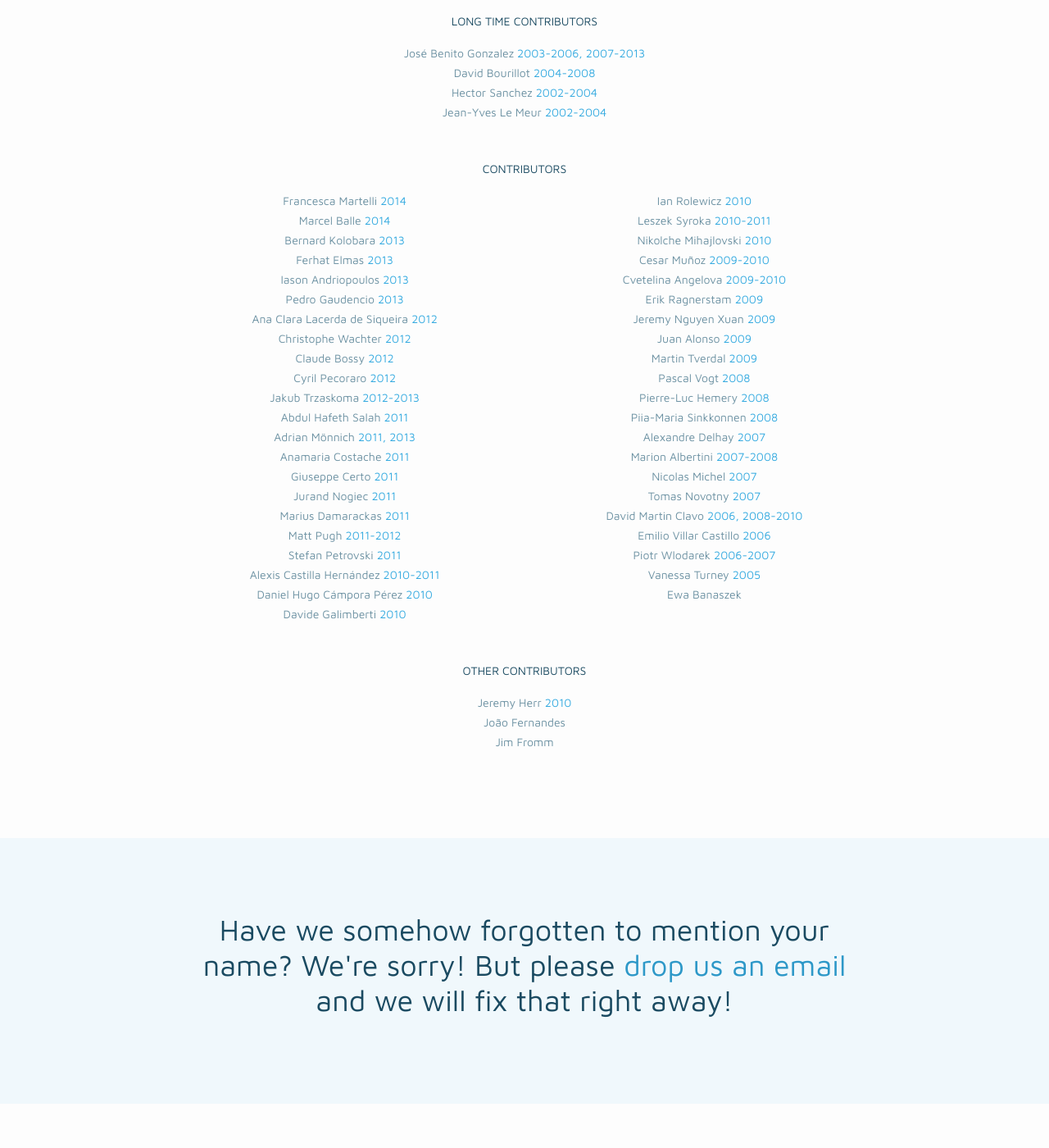
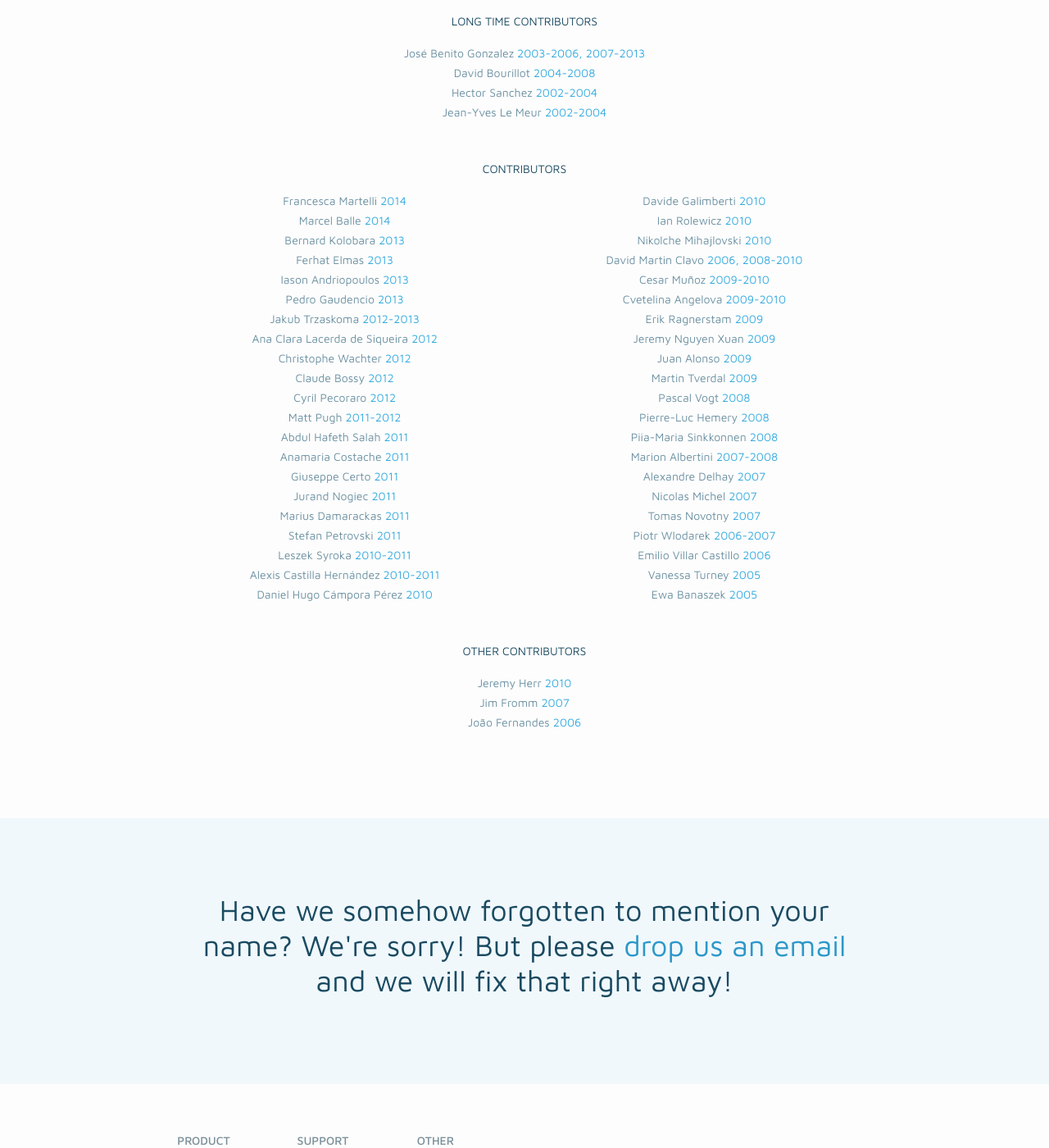
Before and after one commit to indico/indico.github.io, a Jekyll site: the page built from about_us.md, in a window 1280 px wide and 1400 px high, scrolled down 1561 px. Shown: the whole window at 82% size. Built offline with Jekyll 4.4.1, drawn with Linux system fonts in a browser that asks for light colours; nearby versions of some CDN libraries.

Commit message:
Reorganized contributors, added some dates

```diff
--- a/_layouts/about_us.html
+++ b/_layouts/about_us.html
@@ -112,9 +112,6 @@
                             <div class="row">
                                 <div class="col-sm-6">
                                     <ul class="contr-list-names">
-
-
-
                                         <li>
                                             <span class="contr-list-names-name">Francesca Martelli</span>
                                             <span class="contr-list-names-date">2014</span>
@@ -140,6 +137,10 @@
                                             <span class="contr-list-names-date">2013</span>
                                         </li>
                                         <li>
+                                            <span class="contr-list-names-name">Jakub Trzaskoma</span>
+                                            <span class="contr-list-names-date">2012-2013</span>
+                                        </li>
+                                        <li>
                                             <span class="contr-list-names-name">Ana Clara Lacerda de Siqueira</span>
                                             <span class="contr-list-names-date">2012</span>
                                         </li>
@@ -156,16 +157,12 @@
                                             <span class="contr-list-names-date">2012</span>
                                         </li>
                                         <li>
-                                            <span class="contr-list-names-name">Jakub Trzaskoma</span>
-                                            <span class="contr-list-names-date">2012-2013</span>
+                                            <span class="contr-list-names-name">Matt Pugh</span>
+                                            <span class="contr-list-names-date">2011-2012</span>
                                         </li>
                                         <li>
                                             <span class="contr-list-names-name">Abdul Hafeth Salah</span>
                                             <span class="contr-list-names-date">2011</span>
-                                        </li>
-                                        <li>
-                                            <span class="contr-list-names-name">Adrian Mönnich</span>
-                                            <span class="contr-list-names-date">2011, 2013</span>
                                         </li>
                                         <li>
                                             <span class="contr-list-names-name">Anamaria Costache</span>
@@ -184,12 +181,12 @@
                                             <span class="contr-list-names-date">2011</span>
                                         </li>
                                         <li>
-                                            <span class="contr-list-names-name">Matt Pugh</span>
-                                            <span class="contr-list-names-date">2011-2012</span>
+                                            <span class="contr-list-names-name">Stefan Petrovski</span>
+                                            <span class="contr-list-names-date">2011</span>
                                         </li>
                                         <li>
-                                            <span class="contr-list-names-name">Stefan Petrovski</span>
-                                            <span class="contr-list-names-date">2011</span>
+                                            <span class="contr-list-names-name">Leszek Syroka</span>
+                                            <span class="contr-list-names-date">2010-2011</span>
                                         </li>
                                         <li>
                                             <span class="contr-list-names-name">Alexis Castilla Hernández</span>
@@ -198,26 +195,25 @@
                                             <span class="contr-list-names-name">Daniel Hugo Cámpora Pérez</span>
                                             <span class="contr-list-names-date">2010</span>
                                         </li>
-                                        <li>
-                                            <span class="contr-list-names-name">Davide Galimberti</span>
-                                            <span class="contr-list-names-date">2010</span>
-                                        </li>
-                                        </li>
                                     </ul>
                                 </div>
                                 <div class="col-sm-6">
                                     <ul class="contr-list-names">
                                         <li>
+                                            <span class="contr-list-names-name">Davide Galimberti</span>
+                                            <span class="contr-list-names-date">2010</span>
+                                        </li>
+                                        <li>
                                             <span class="contr-list-names-name">Ian Rolewicz</span>
                                             <span class="contr-list-names-date">2010</span>
                                         </li>
                                         <li>
-                                            <span class="contr-list-names-name">Leszek Syroka</span>
-                                            <span class="contr-list-names-date">2010-2011</span>
+                                            <span class="contr-list-names-name">Nikolche Mihajlovski</span>
+                                            <span class="contr-list-names-date">2010</span>
                                         </li>
                                         <li>
-                                            <span class="contr-list-names-name">Nikolche Mihajlovski</span>
-                                            <span class="contr-list-names-date">2010</span>
+                                            <span class="contr-list-names-name">David Martin Clavo</span>
+                                            <span class="contr-list-names-date">2006, 2008-2010</span>
                                         </li>
                                         <li>
                                             <span class="contr-list-names-name">Cesar Muñoz</span>
@@ -256,12 +252,12 @@
                                             <span class="contr-list-names-date">2008</span>
                                         </li>
                                         <li>
+                                            <span class="contr-list-names-name">Marion Albertini</span>
+                                            <span class="contr-list-names-date">2007-2008</span>
+                                        </li>
+                                        <li>
                                             <span class="contr-list-names-name">Alexandre Delhay</span>
                                             <span class="contr-list-names-date">2007</span>
-                                        </li>
-                                        <li>
-                                            <span class="contr-list-names-name">Marion Albertini</span>
-                                            <span class="contr-list-names-date">2007-2008</span>
                                         </li>
                                         <li>
                                             <span class="contr-list-names-name">Nicolas Michel</span>
@@ -272,16 +268,12 @@
                                             <span class="contr-list-names-date">2007</span>
                                         </li>
                                         <li>
-                                            <span class="contr-list-names-name">David Martin Clavo</span>
-                                            <span class="contr-list-names-date">2006, 2008-2010</span>
+                                            <span class="contr-list-names-name">Piotr Wlodarek</span>
+                                            <span class="contr-list-names-date">2006-2007</span>
                                         </li>
                                         <li>
                                             <span class="contr-list-names-name">Emilio Villar Castillo</span>
                                             <span class="contr-list-names-date">2006</span>
-                                        </li>
-                                        <li>
-                                            <span class="contr-list-names-name">Piotr Wlodarek</span>
-                                            <span class="contr-list-names-date">2006-2007</span>
                                         </li>
                                         <li>
                                             <span class="contr-list-names-name">Vanessa Turney</span>
@@ -289,7 +281,7 @@
                                         </li>
                                         <li>
                                             <span class="contr-list-names-name">Ewa Banaszek</span>
-                                            <span class="contr-list-names-date"></span>
+                                            <span class="contr-list-names-date">2005</span>
                                         </li>
                                     </ul>
                                 </div>
@@ -307,12 +299,12 @@
                                     <span class="contr-list-names-date">2010</span>
                                 </li>
                                 <li>
-                                    <span class="contr-list-names-name">João Fernandes</span>
-                                    <span class="contr-list-names-date"></span>
+                                    <span class="contr-list-names-name">Jim Fromm</span>
+                                    <span class="contr-list-names-date">2007</span>
                                 </li>
                                 <li>
-                                    <span class="contr-list-names-name">Jim Fromm</span>
-                                    <span class="contr-list-names-date"></span>
+                                    <span class="contr-list-names-name">João Fernandes</span>
+                                    <span class="contr-list-names-date">2006</span>
                                 </li>
                             </ul>
                         </div>
```
